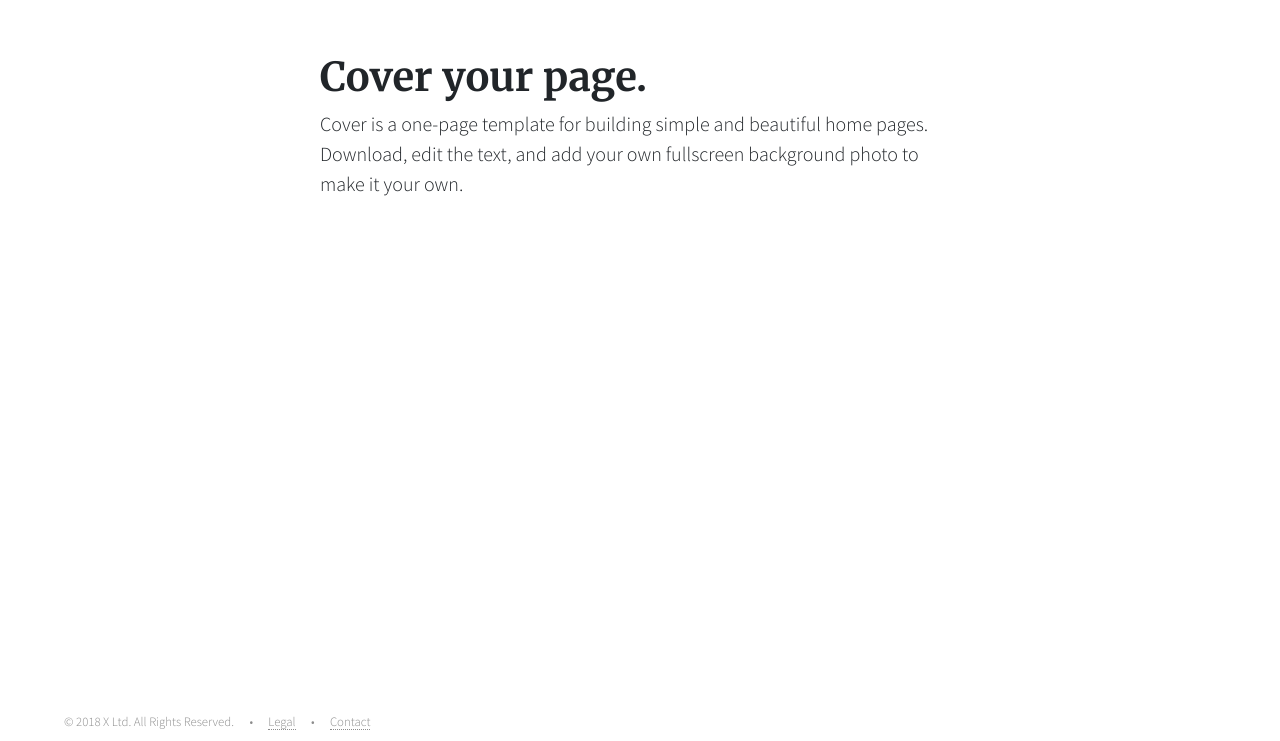
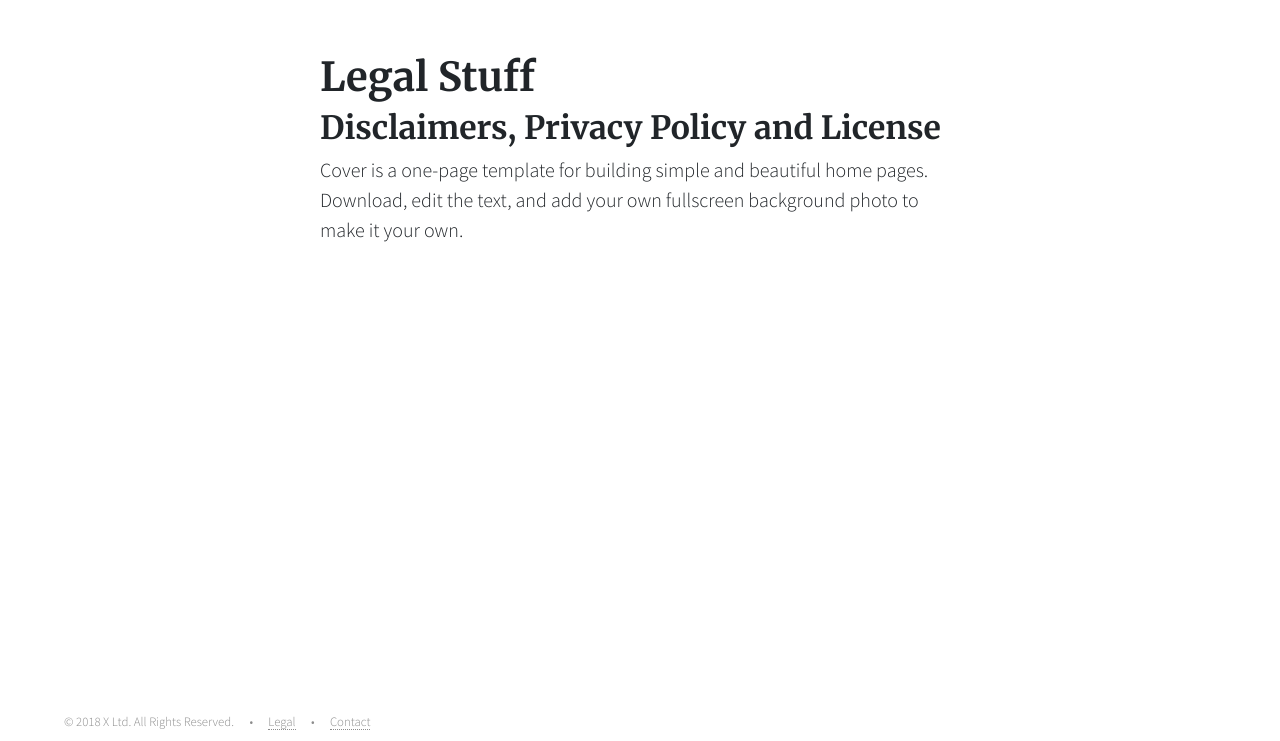
Before and after one commit to codechair/codechair.github.io-integrante, a website: page legal.html in a window 1280 px wide. Shown: the part 59-800 px from the top of the page. Drawn offline with Linux system fonts and the light colour scheme.

Commit message:
adding a h2 to legal

```diff
--- a/legal.html
+++ b/legal.html
@@ -49,7 +49,8 @@
 
 <div class="cover-container d-flex w-100 p-3 mx-auto flex-column">
   <main role="main" class="inner cover">
-    <h1 class="cover-heading" align="left">Cover your page.</h1>
+    <h1 class="cover-heading" align="left">Legal Stuff</h1>
+    <h2 class="cover-heading" align="left">Disclaimers, Privacy Policy and License</h2>
     <p class="lead" align="left">Cover is a one-page template for building simple and beautiful home pages. Download, edit the text, and add your own fullscreen background photo to make it your own.</p>
   </main>
 </div>
```
